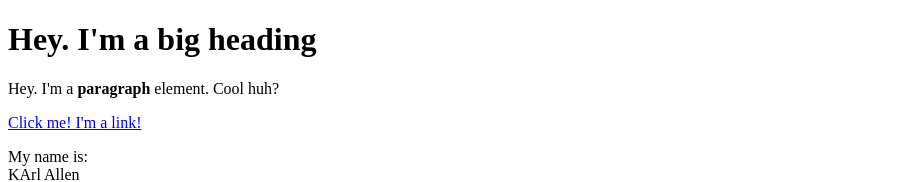
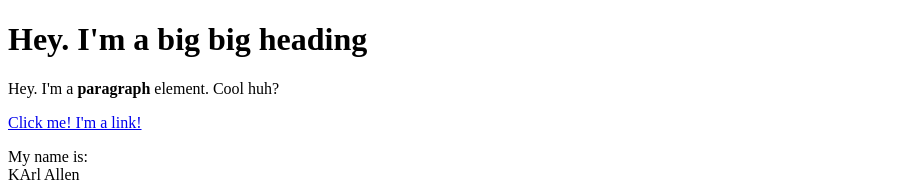
Before and after one commit to mgkg21/coffee-shop, a plain HTML site: page test.html in a window 1280 px wide. Shown: the top 182 px of the page, without its empty margins (0-917 px from the left). Drawn offline with Linux system fonts and the light colour scheme.

Commit message:
Added "big" to the heading

```diff
--- a/test.html
+++ b/test.html
@@ -4,7 +4,7 @@
 	<title>Test page</title>
 </head>
 <body>
-	<h1>Hey. I'm a big heading</h1>
+	<h1>Hey. I'm a big big heading</h1>
 	<p>Hey. I'm a <b>paragraph</b> element. Cool huh?</p>
 	<a href="https://google.com" target="_blank" title="Let's go to Google">Click me! I'm a link!</a>
 	<p>My name is:<br>
```
